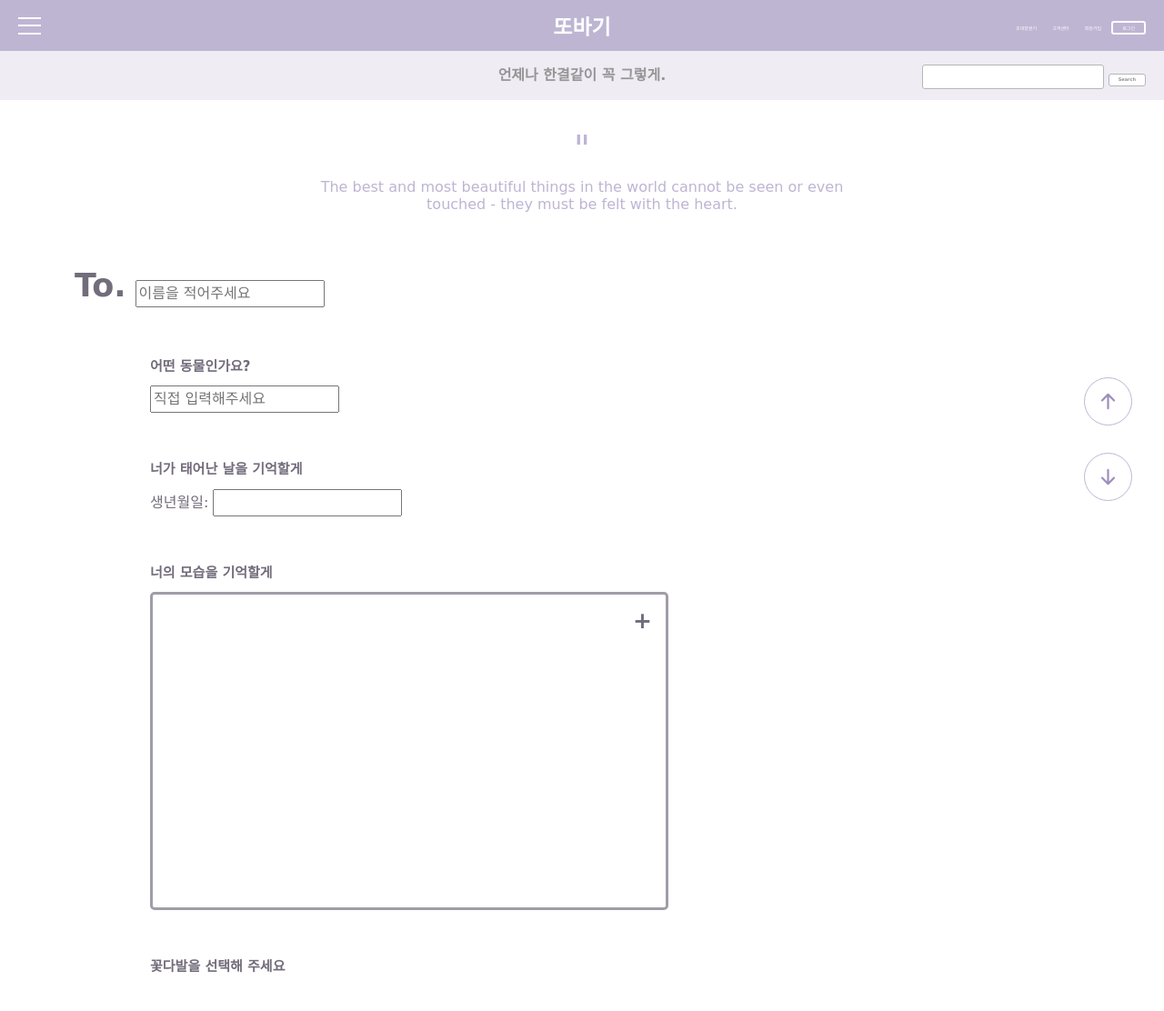
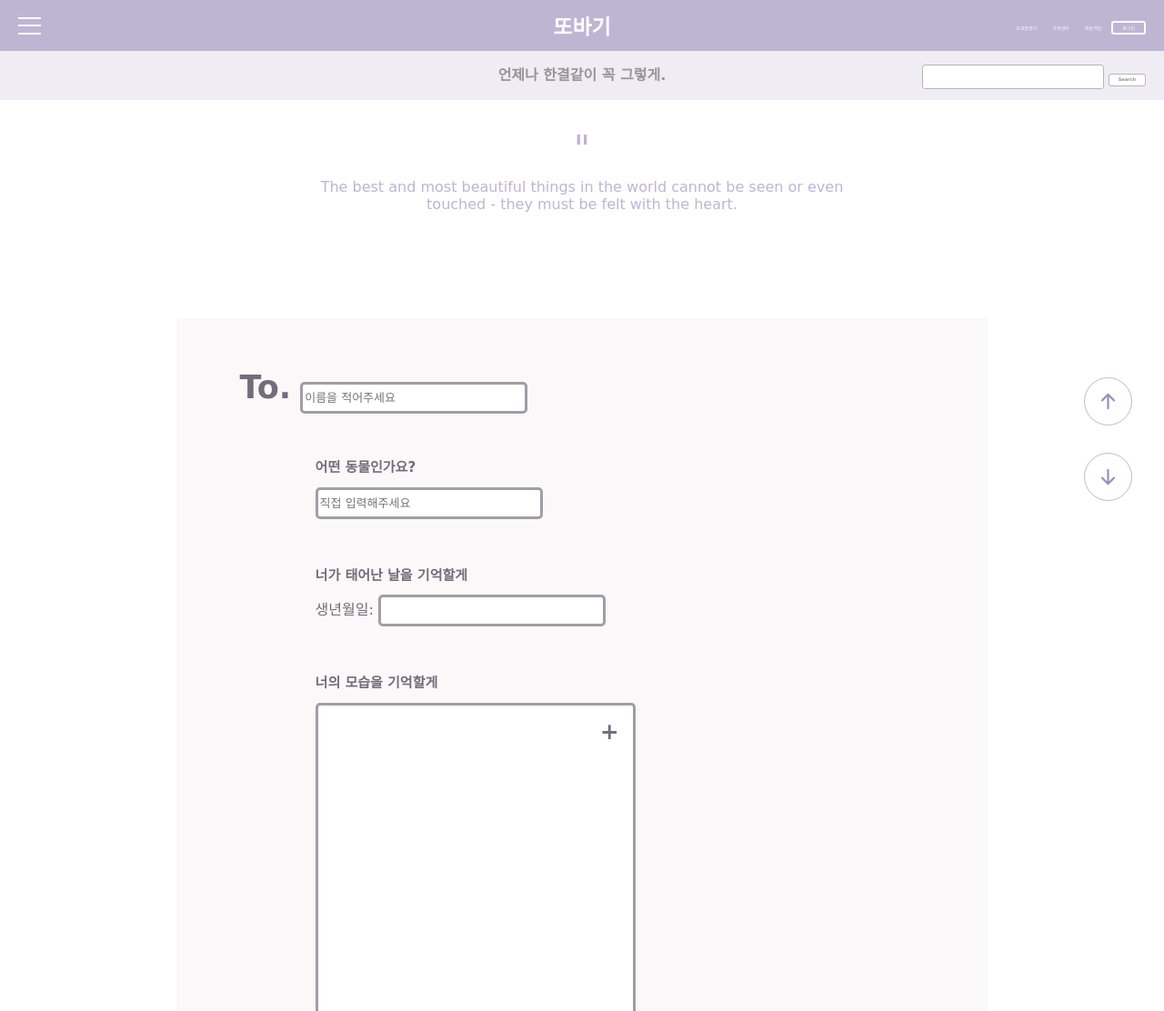
Before and after one commit to ddbg/dbg, a Django app: page /dbg/enroll/ in a window 1280 px wide. Shown: the top 1112 px of the page at 91% size. Run offline with Django 3.2, Linux system fonts and the light colour scheme; some libraries are stand-ins or nearby versions; some web fonts are replaced.

Commit message:
Update enroll.html

```diff
--- a/dbgproject/dbg/templates/enroll.html
+++ b/dbgproject/dbg/templates/enroll.html
@@ -2,12 +2,28 @@
 
     <!-- 이 html에 추가되는 CSS -->
     {% block css %}
+
     <style>
          /* 현재 카테고리 설명하는 부분 */
          .currentCategory{
             margin: 30px;
             color:#BEB5D3;
             text-align: center;
+        }
+
+        .registerLetter{
+            position: relative;
+            background-color: #FAF8F8;
+            padding: 50px 70px 80px 70px ;
+            width: 80%;
+            margin: 10%;
+            top: -50px;
+        }
+        .registerLetter input{
+            font-size: 13px;
+            width: 250px; height: 35px;
+            border: 3px solid #a19da7;
+            border-radius: 5px;
         }
 
         .nameBox label{
@@ -199,6 +215,11 @@
         </div>
         <br>
 
+        <div class="registerLetter">
+            <form action="{% url 'freeRegistered' %}" method="post">
+                <!--Csrf 공격을 막기 위해 반드시 처음에 사용-->
+                {%csrf_token%}
+
 
         <div class="nameBox">
             <label for="to"><strong>To.</strong> </label>
@@ -263,96 +281,15 @@
                 </div>
             </div>
         </div>
-
-
-        <div class="infoBox">
-            <label>꽃다발을 선택해 주세요</label>
         <br>
-
-
-            <!-- 슬라이드-->
-            <div class="slide_wrapper">
-                <ul class="slides">
-                    <li>
-                        <!--bootstrap 카드 컴포넌트-->
-                        <div class="card">
-                            <div class="card-overlay">
-                                <a href="#" class="thumbnail"><span>선택하기</span></a>
-
-
+        <div class="next">
+            <a href="{% url 'enroll2' %}">
+                <button type="next">다음장으로</button>
+            </a>
         </div>
-                            <img src="http://www.flowerrepublic.co.kr/shopimages/sungmo9160/0070010003772.jpg?1507351606" class="card-img-top" >
-                            <div class="card-body">
-                                <span>
-                                    <h5 class="card-title">분홍장미꽃다발</h5>
-
-                                </span>
-                            </div>
-                        </div>
-                    </li>
 
 
 
-                    <li>
-                        <div class="card">
-                            <div class="card-overlay">
-                                <a href="#" class="thumbnail"><span>선택하기</span></a>
-                            </div>
-                            <img src="https://www.mdeco.co.kr/shop/data/goods/1482819650281s0.jpg" class="card-img-top" >
-                            <div class="card-body">
-                                <span>
-                                    <h5 class="card-title">물망초꽃다발</h5>
-
-                                </span>
-                            </div>
-                        </div>
-                    </li>
-                    <li>
-                        <div class="card">
-                            <div class="card-overlay">
-                                <a href="#" class="thumbnail"><span>선택하기</span></a>
-                            </div>
-                            <img src="http://eppflower.com/web/product/big/202104/faee82d154fcc1d14a2f5bca135ff645.jpg" class="card-img-top" >
-                            <div class="card-body">
-                                <span>
-                                    <h5 class="card-title">파란장미꽃다발</h5>
-
-                                </span>
-                            </div>
-                        </div>
-                    </li>
-                    <li>
-                        <div class="card">
-                            <div class="card-overlay">
-                                <a href="#" class="thumbnail"><span>선택하기</span></a>
-                            </div>
-                            <img src="http://m.eppflower.com/web/product/big/201703/1501_shop1_129413.jpg" class="card-img-top" >
-                            <div class="card-body">
-                                <span>
-                                    <h5 class="card-title">프리지아꽃다발</h5>
-
-                                </span>
-                            </div>
-                        </div>
-                    </li>
-                    <li>
-                        <div class="card">
-                            <div class="card-overlay">
-                                <a href="#" class="thumbnail"><span>선택하기</span></a>
-                            </div>
-                            <img src="http://m.eppflower.com/web/product/big/201703/1501_shop1_129413.jpg" class="card-img-top" >
-                            <div class="card-body">
-                                <span>
-                                    <h5 class="card-title">프리지아꽃다발</h5>
-
-                                </span>
-                            </div>
-                        </div>
-                    </li>
-
-
-
-                </ul>
         </div>
 
 
@@ -360,24 +297,8 @@
 
 
 
-
-
-
-
-
+            </form>
         </div>
-
-        <br>
-        <div class="next">
-            <a href="{% url 'enroll2' %}">
-                <button type="next">다음장으로</button>
-            </a>
-
-        </div>
-
-        <br>
-
-
 
 
 
```
Also changed, not shown: other parts of dbgproject/dbg/templates/enroll.html (+15 -21 lines). Lines whose indentation alone changed are shown as unchanged.
